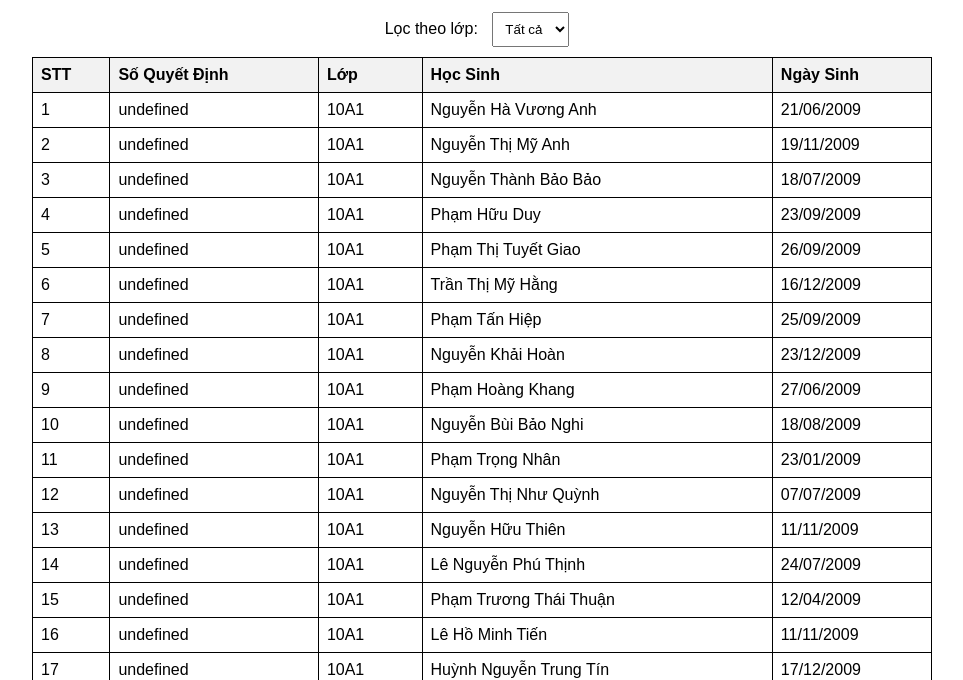
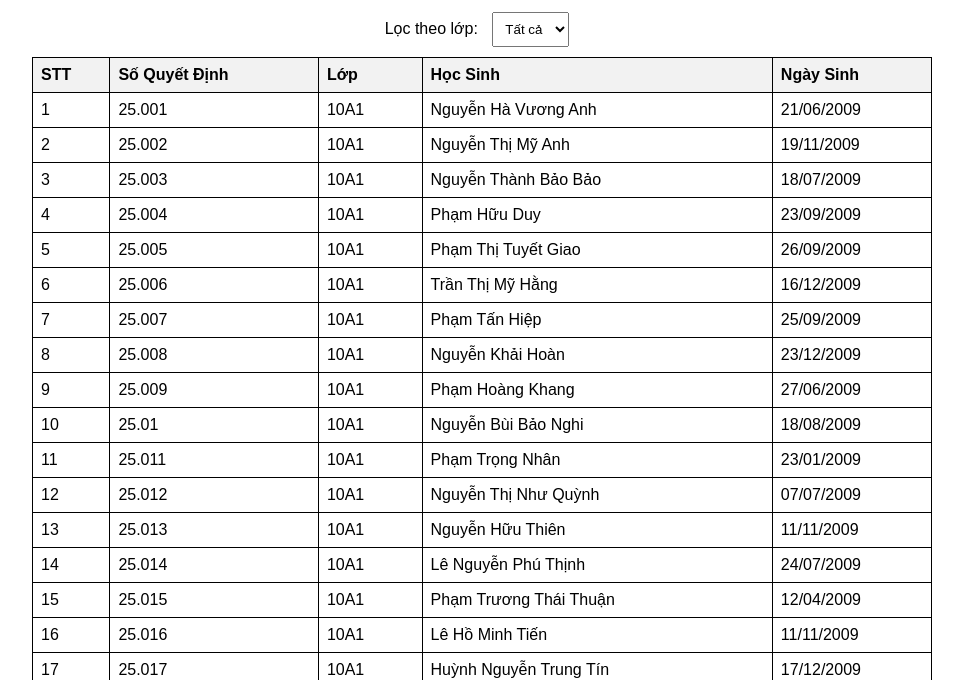
Before and after one commit to mrNamuvk/uvkdoanvienmoi2025, a plain HTML site: page index.html in a window 1280 px wide. Shown: the part 120-800 px from the top of the page, without its empty margins (158-1121 px from the left). Drawn offline with Linux system fonts and the light colour scheme.

Commit message:
Update index.html

```diff
--- a/index.html
+++ b/index.html
@@ -87,7 +87,7 @@
             data.forEach((item, index) => {
                 let row = tbody.insertRow();
                 row.insertCell(0).innerText = index + 1;
-                row.insertCell(1).innerText = item["SỐ QUYẾT ĐỊNH"];
+                row.insertCell(1).innerText = item["SQĐ"];
                 row.insertCell(2).innerText = item["LỚP"];
                 row.insertCell(3).innerText = item["HỌC SINH"];
                 row.insertCell(4).innerText = item["NGÀY SINH"];
```
